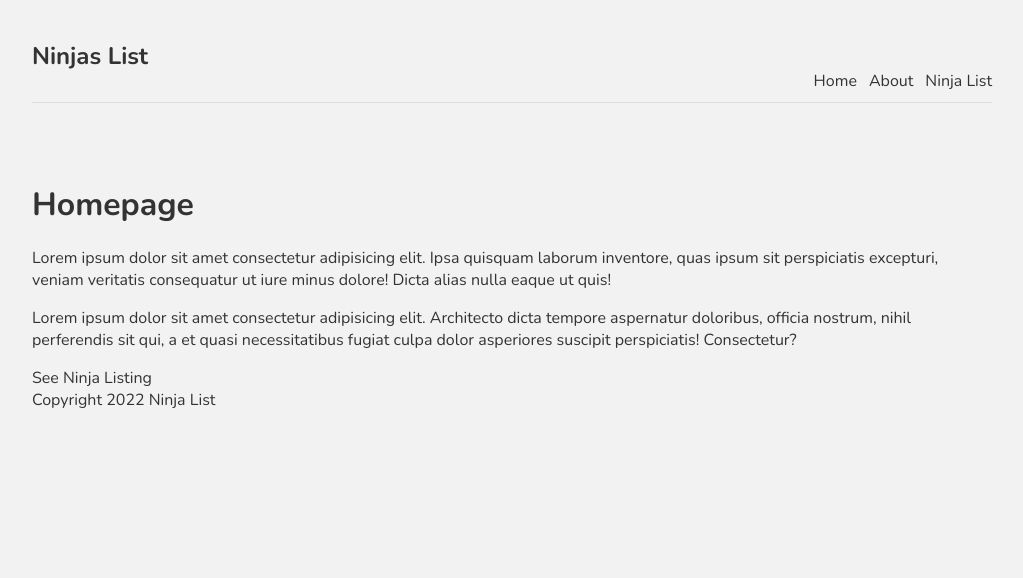
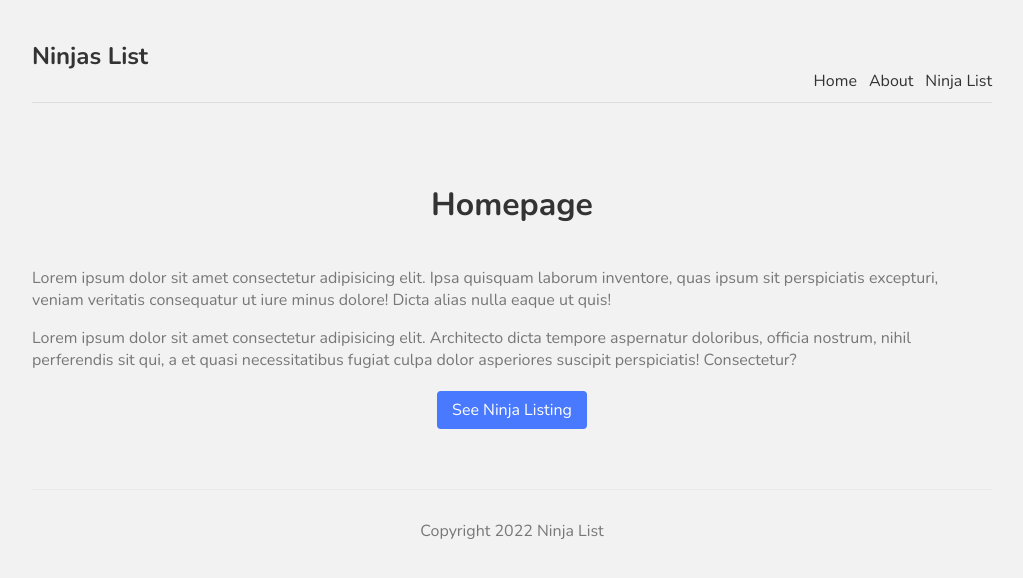
Before and after one commit to sf-adams/component-library, a Next.js app: page / in a window 1280 px wide. Shown: the top 578 px of the page, without its empty margins (128-1151 px from the left). Built offline with nearby package versions, Linux system fonts and the light colour scheme.

Commit message:
Home Styling Added

```diff
--- a/components/Footer.js
+++ b/components/Footer.js
@@ -1,5 +1,5 @@
 const Footer = () => {
-  return <div>Copyright 2022 Ninja List</div>;
+  return <footer>Copyright 2022 Ninja List</footer>;
 };
 
 export default Footer;
--- a/pages/_app.js
+++ b/pages/_app.js
@@ -3,6 +3,7 @@ import "../styles/globals.css";
 
 function MyApp({ Component, pageProps }) {
   return (
+    // * Everything inside the Layout can be accessed as 'children'
     <Layout>
       <Component {...pageProps} />
     </Layout>
--- a/pages/index.js
+++ b/pages/index.js
@@ -7,22 +7,22 @@ import styles from "../styles/Home.module.css";
 
 export default function Home() {
   return (
-    <div>
-      <h1>Homepage</h1>
-      <p>
+    <div className={styles.container}>
+      <h1 className={styles.title}>Homepage</h1>
+      <p className={styles.text}>
         Lorem ipsum dolor sit amet consectetur adipisicing elit. Ipsa quisquam
         laborum inventore, quas ipsum sit perspiciatis excepturi, veniam
         veritatis consequatur ut iure minus dolore! Dicta alias nulla eaque ut
         quis!
       </p>
-      <p>
+      <p className={styles.text}>
         Lorem ipsum dolor sit amet consectetur adipisicing elit. Architecto
         dicta tempore aspernatur doloribus, officia nostrum, nihil perferendis
         sit qui, a et quasi necessitatibus fugiat culpa dolor asperiores
         suscipit perspiciatis! Consectetur?
       </p>
       <Link href="/ninjas">
-        <a>See Ninja Listing</a>
+        <a className={styles.btn}>See Ninja Listing</a>
       </Link>
     </div>
   );
--- a/styles/Home.module.css
+++ b/styles/Home.module.css
@@ -1,116 +1,18 @@
-.container {
-  padding: 0 2rem;
-}
-
-.main {
-  min-height: 100vh;
-  padding: 4rem 0;
-  flex: 1;
-  display: flex;
-  flex-direction: column;
-  justify-content: center;
-  align-items: center;
-}
-
-.footer {
-  display: flex;
-  flex: 1;
-  padding: 2rem 0;
-  border-top: 1px solid #eaeaea;
-  justify-content: center;
-  align-items: center;
-}
-
-.footer a {
-  display: flex;
-  justify-content: center;
-  align-items: center;
-  flex-grow: 1;
-}
-
-.title a {
-  color: #0070f3;
-  text-decoration: none;
-}
-
-.title a:hover,
-.title a:focus,
-.title a:active {
-  text-decoration: underline;
-}
-
 .title {
-  margin: 0;
-  line-height: 1.15;
-  font-size: 4rem;
-}
-
-.title,
-.description {
+  color: #333;
+  padding-bottom: 20px;
   text-align: center;
 }
-
-.description {
-  margin: 4rem 0;
-  line-height: 1.5;
-  font-size: 1.5rem;
+.text {
+  color: #777;
 }
-
-.code {
-  background: #fafafa;
-  border-radius: 5px;
-  padding: 0.75rem;
-  font-size: 1.1rem;
-  font-family: Menlo, Monaco, Lucida Console, Liberation Mono, DejaVu Sans Mono,
-    Bitstream Vera Sans Mono, Courier New, monospace;
+.btn {
+  display: block;
+  width: 150px;
+  padding: 8px 0;
+  margin: 20px auto;
+  background: #4979ff;
+  border-radius: 4px;
+  color: white;
+  text-align: center;
 }
-
-.grid {
-  display: flex;
-  align-items: center;
-  justify-content: center;
-  flex-wrap: wrap;
-  max-width: 800px;
-}
-
-.card {
-  margin: 1rem;
-  padding: 1.5rem;
-  text-align: left;
-  color: inherit;
-  text-decoration: none;
-  border: 1px solid #eaeaea;
-  border-radius: 10px;
-  transition: color 0.15s ease, border-color 0.15s ease;
-  max-width: 300px;
-}
-
-.card:hover,
-.card:focus,
-.card:active {
-  color: #0070f3;
-  border-color: #0070f3;
-}
-
-.card h2 {
-  margin: 0 0 1rem 0;
-  font-size: 1.5rem;
-}
-
-.card p {
-  margin: 0;
-  font-size: 1.25rem;
-  line-height: 1.5;
-}
-
-.logo {
-  height: 1em;
-  margin-left: 0.5rem;
-}
-
-@media (max-width: 600px) {
-  .grid {
-    width: 100%;
-    flex-direction: column;
-  }
-}
```
Also changed, not shown: styles/Ninjas.module.css (added).
